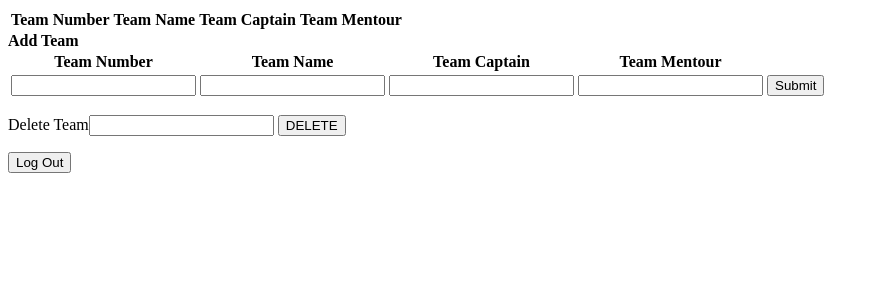
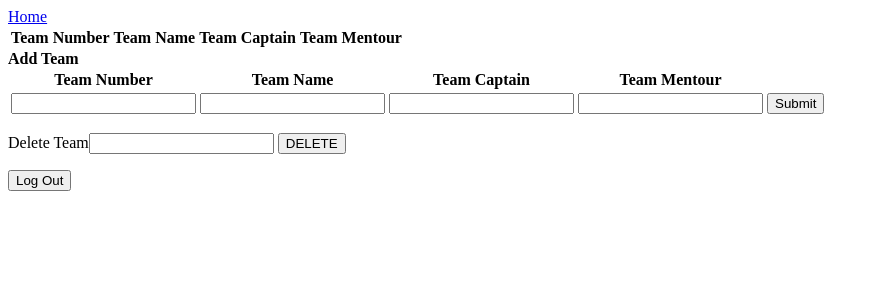
Before and after one commit to egefeyzioglu/first-inspection-system, a PHP site: page /teams.php in a window 1280 px wide. Shown: the top 300 px of the page, without its empty margins (0-879 px from the left). Run offline with PHP 8.4, Linux system fonts and the light colour scheme; the visitor is signed in with stand-in values (Sample User, id 1); data that the repository does not hold is empty.

Commit message:
Added links to return to the homepage to all pages

```diff
--- a/assign.php
+++ b/assign.php
@@ -22,6 +22,7 @@
 		<title>FRC Inspection System</title>
 	</head>
 	<body>
+		<a href="/">Home</a>
 		<script src="https://ajax.googleapis.com/ajax/libs/jquery/3.3.1/jquery.js"></script>
 		<script>
 			$(function(){
--- a/inspect.php
+++ b/inspect.php
@@ -114,6 +114,7 @@
 	</script>
 </head>
 <body>
+		<a href="/">Home</a>
 	<?php
 		error_reporting(E_ERROR);
 
--- a/teams.php
+++ b/teams.php
@@ -54,6 +54,7 @@
 		<title>FRC Inspection System</title>
 	</head>
 	<body>
+		<a href="/">Home</a>
 		<script src="https://ajax.googleapis.com/ajax/libs/jquery/3.3.1/jquery.js"></script>
 		<table>
 			<tr><th>Team Number</th><th>Team Name</th><th>Team Captain</th><th>Team Mentour</th></tr>
--- a/users.php
+++ b/users.php
@@ -30,6 +30,7 @@
 		<script src="https://ajax.googleapis.com/ajax/libs/jquery/3.3.1/jquery.js"></script>
 	</head>
 	<body>
+		<a href="/">Home</a>
 		<table>
 			<h2>Manage Users</h2>
 			<tr><th>ID</th><th>First Name</th><th>Last Name</th><th>Username</th><th>Team Affiliation</th><th>Is Admin</th></tr>
```
